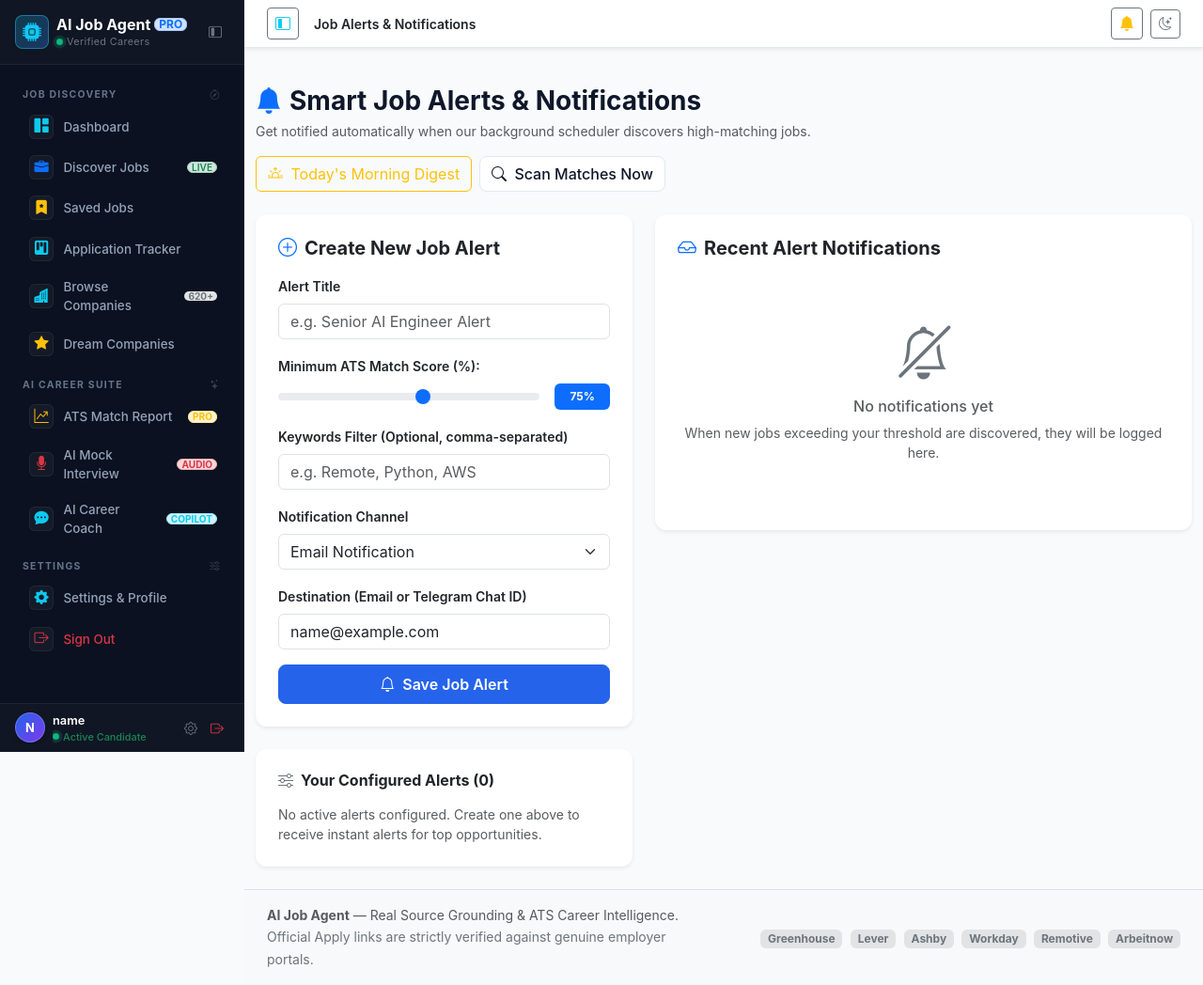
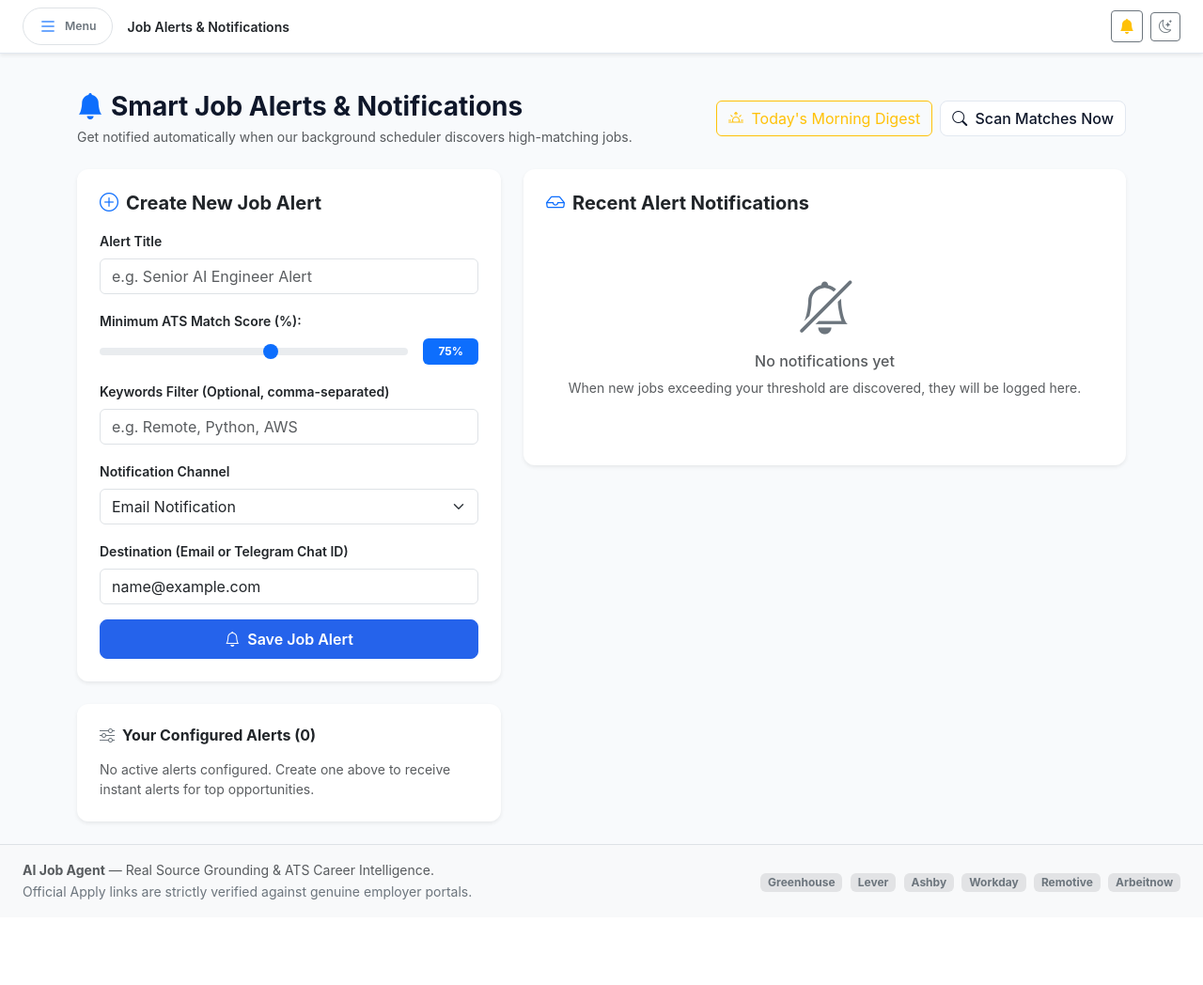
Before and after one commit to Vishnu-Sai-bit/MockAI-Career-Agent, a Flask app: page /alerts in a window 1280 px wide. Shown: the whole page at 94% size. After the commit the page ends 957 px from the top, so only its background shows below. Run offline with Flask 3, Linux system fonts and the light colour scheme; the visitor is signed in with stand-in values (Sample User, id 1); data that the repository does not hold is empty.

Commit message:
Convert sidebar to hidden slide-out offcanvas menu, remove active resume widget and text badges

```diff
--- a/static/css/style.css
+++ b/static/css/style.css
@@ -191,50 +191,22 @@ body {
     border-color: rgba(255, 255, 255, 0.06) !important;
 }
 
-/* Desktop layout: Persistent Fixed Sidebar */
-@media (min-width: 992px) {
-    #appSidebar {
-        position: fixed !important;
-        top: 0;
-        bottom: 0;
-        left: 0;
-        width: 260px !important;
-        z-index: 1040;
-        transform: none !important;
-        visibility: visible !important;
-    }
-
-    .app-main-wrapper {
-        margin-left: 260px;
-        min-height: 100vh;
-        display: flex;
-        flex-direction: column;
-        transition: margin-left 0.25s ease;
-    }
-
-    body.sidebar-collapsed #appSidebar {
-        transform: translateX(-100%) !important;
-    }
-
-    body.sidebar-collapsed .app-main-wrapper,
-    body.landing-mode .app-main-wrapper,
-    body.auth-mode .app-main-wrapper {
-        margin-left: 0 !important;
-    }
+/* Slide-Over Drawer Navigation Menu (Hidden by default, slides out when clicking Menu) */
+#appSidebar.offcanvas {
+    width: 290px !important;
+    max-width: 85vw;
+    background: linear-gradient(180deg, #090e1a 0%, #0d1527 50%, #070b14 100%) !important;
+    border-right: 1px solid rgba(255, 255, 255, 0.08) !important;
+    box-shadow: 4px 0 35px rgba(0, 0, 0, 0.55);
+    z-index: 1060;
 }
 
-/* Mobile layout: Offcanvas Slide-over */
-@media (max-width: 991.98px) {
-    #appSidebar {
-        width: 280px !important;
-    }
-
-    .app-main-wrapper {
-        margin-left: 0 !important;
-        min-height: 100vh;
-        display: flex;
-        flex-direction: column;
-    }
+.app-main-wrapper {
+    margin-left: 0 !important;
+    width: 100%;
+    min-height: 100vh;
+    display: flex;
+    flex-direction: column;
 }
 
 /* App Topbar (Header without duplicate menu items) */
--- a/templates/base.html
+++ b/templates/base.html
@@ -23,55 +23,27 @@
 </head>
 <body class="app-body {% if request.endpoint == 'dashboard.index' %}landing-mode{% elif request.endpoint in ['auth.login', 'auth.register'] %}auth-mode{% endif %}">
     {% if request.endpoint != 'dashboard.index' and request.endpoint not in ['auth.login', 'auth.register'] %}
-    <!-- 1. Dedicated App Navigation Sidebar (Permanent on Desktop, Offcanvas on Mobile) -->
-    <aside class="offcanvas-lg offcanvas-start d-flex flex-column" tabindex="-1" id="appSidebar" aria-labelledby="appSidebarLabel">
-        <!-- Sidebar Brand Header -->
+    <!-- 1. Dedicated Slide-Over App Navigation Menu (Hidden by default, slides out when clicked) -->
+    <aside class="offcanvas offcanvas-start d-flex flex-column" tabindex="-1" id="appSidebar" aria-labelledby="appSidebarLabel">
+        <!-- Sidebar Brand Header with Close Button -->
         <div class="sidebar-header d-flex align-items-center justify-content-between px-3 py-3 border-bottom border-secondary border-opacity-10">
             <a class="sidebar-brand d-flex align-items-center gap-2 text-decoration-none" href="{{ url_for('dashboard.index') }}">
                 <div class="brand-icon-box rounded-3 d-flex align-items-center justify-content-center shadow-sm">
                     <i class="bi bi-cpu-fill fs-5 text-info"></i>
                 </div>
                 <div class="d-flex flex-column">
-                    <div class="d-flex align-items-center gap-1">
-                        <span class="brand-text fw-bold text-white fs-6 lh-sm">AI Job Agent</span>
-                        <span class="badge bg-primary-subtle text-primary border border-primary-subtle px-1 py-0 fs-9">PRO</span>
-                    </div>
+                    <span class="brand-text fw-bold text-white fs-6 lh-sm">AI Job Agent</span>
                     <span class="brand-subtext text-secondary d-flex align-items-center gap-1" style="font-size: 0.68rem; letter-spacing: 0.02rem;">
                         <span class="status-pulse-dot"></span> Verified Careers
                     </span>
                 </div>
             </a>
-            <div class="d-flex align-items-center gap-1">
-                <button type="button" class="btn btn-sm btn-link text-secondary p-0 d-none d-lg-flex align-items-center justify-content-center sidebar-collapse-trigger" title="Collapse Sidebar" style="width: 28px; height: 28px; border-radius: 6px;">
-                    <i class="bi bi-layout-sidebar-inset text-secondary"></i>
-                </button>
-                <button type="button" class="btn-close btn-close-white d-lg-none" data-bs-dismiss="offcanvas" data-bs-target="#appSidebar" aria-label="Close"></button>
-            </div>
+            <button type="button" class="btn-close btn-close-white" data-bs-dismiss="offcanvas" data-bs-target="#appSidebar" aria-label="Close"></button>
         </div>
 
-        <!-- Sidebar Navigation Body (Clean, Structured, Interactive) -->
-        <div class="sidebar-body px-3 py-2 overflow-y-auto flex-grow-1">
+        <!-- Sidebar Navigation Body (Clean, Uncluttered Menu) -->
+        <div class="sidebar-body px-3 py-3 overflow-y-auto flex-grow-1">
             {% if current_user.is_authenticated %}
-                <!-- Active Resume & ATS Quick Status (if active resume exists) -->
-                {% set active_resume = current_user.get_active_resume() %}
-                {% if active_resume %}
-                    <a href="{{ url_for('ats.ats_report') }}" class="sidebar-resume-card text-decoration-none d-block p-2 rounded-3 mb-3 border border-secondary border-opacity-15" title="View ATS Score & Match Intelligence">
-                        <div class="d-flex justify-content-between align-items-center mb-1">
-                            <span class="fs-9 text-secondary fw-semibold text-uppercase letter-spacing-1">
-                                <i class="bi bi-file-earmark-check-fill text-info me-1"></i>Active Resume
-                            </span>
-                            {% if active_resume.ats_quality_score %}
-                                <span class="badge bg-success-subtle text-success border border-success-subtle py-0 px-1 fs-9 fw-bold">
-                                    {{ active_resume.ats_quality_score|round(0)|int }}% ATS
-                                </span>
-                            {% endif %}
-                        </div>
-                        <div class="small fw-semibold text-white text-truncate">
-                            {{ active_resume.profile_title or active_resume.target_role or 'Primary Candidate Resume' }}
-                        </div>
-                    </a>
-                {% endif %}
-
                 <!-- Section 1: Job Discovery -->
                 <div class="sidebar-heading text-uppercase px-2 d-flex align-items-center justify-content-between">
                     <span>Job Discovery</span>
@@ -88,44 +60,30 @@
                         <a class="sidebar-link {% if request.endpoint == 'jobs.list_jobs' or request.endpoint == 'jobs.job_details' %}active{% endif %}" href="{{ url_for('jobs.list_jobs') }}">
                             <span class="sidebar-icon-box"><i class="bi bi-briefcase-fill text-primary"></i></span>
                             <span>Discover Jobs</span>
-                            <span class="badge bg-success-subtle text-success border border-success-subtle py-0 px-1 ms-auto fs-9 fw-semibold">LIVE</span>
                         </a>
                     </li>
                     <li class="nav-item">
                         <a class="sidebar-link {% if request.endpoint == 'jobs.saved_jobs' %}active{% endif %}" href="{{ url_for('jobs.saved_jobs') }}">
                             <span class="sidebar-icon-box"><i class="bi bi-bookmark-star-fill text-warning"></i></span>
                             <span>Saved Jobs</span>
-                            {% set saved_cnt = current_user.saved_jobs.count() %}
-                            {% if saved_cnt > 0 %}
-                                <span class="badge rounded-pill bg-warning-subtle text-warning border border-warning-subtle ms-auto py-0 px-2 fs-9 font-monospace">{{ saved_cnt }}</span>
-                            {% endif %}
                         </a>
                     </li>
                     <li class="nav-item">
                         <a class="sidebar-link {% if 'application' in request.endpoint %}active{% endif %}" href="{{ url_for('applications.list_applications') }}">
                             <span class="sidebar-icon-box"><i class="bi bi-kanban-fill text-info"></i></span>
                             <span>Application Tracker</span>
-                            {% set app_cnt = current_user.applications.count() %}
-                            {% if app_cnt > 0 %}
-                                <span class="badge rounded-pill bg-primary-subtle text-primary border border-primary-subtle ms-auto py-0 px-2 fs-9 font-monospace">{{ app_cnt }}</span>
-                            {% endif %}
                         </a>
                     </li>
                     <li class="nav-item">
                         <a class="sidebar-link {% if 'companies' in request.endpoint %}active{% endif %}" href="{{ url_for('jobs.list_companies') }}">
                             <span class="sidebar-icon-box"><i class="bi bi-buildings-fill text-info"></i></span>
                             <span>Browse Companies</span>
-                            <span class="badge bg-secondary-subtle text-secondary py-0 px-1 ms-auto fs-9">620+</span>
                         </a>
                     </li>
                     <li class="nav-item">
                         <a class="sidebar-link {% if 'watchlist' in request.endpoint %}active{% endif %}" href="{{ url_for('watchlist.view_watchlist') }}">
                             <span class="sidebar-icon-box"><i class="bi bi-star-fill text-warning"></i></span>
                             <span>Dream Companies</span>
-                            {% set dream_cnt = current_user.dream_companies.count() %}
-                            {% if dream_cnt > 0 %}
-                                <span class="badge rounded-pill bg-warning-subtle text-warning border border-warning-subtle ms-auto py-0 px-2 fs-9 font-monospace">{{ dream_cnt }}</span>
-                            {% endif %}
                         </a>
                     </li>
                 </ul>
@@ -140,21 +98,18 @@
                         <a class="sidebar-link {% if 'ats' in request.endpoint %}active{% endif %}" href="{{ url_for('ats.ats_report') }}">
                             <span class="sidebar-icon-box"><i class="bi bi-graph-up-arrow text-warning"></i></span>
                             <span>ATS Match Report</span>
-                            <span class="badge bg-warning-subtle text-warning border border-warning-subtle py-0 px-1 ms-auto fs-9">PRO</span>
                         </a>
                     </li>
                     <li class="nav-item">
                         <a class="sidebar-link {% if 'interview' in request.endpoint %}active{% endif %}" href="{{ url_for('interview.interview_hub') }}">
                             <span class="sidebar-icon-box"><i class="bi bi-mic-fill text-danger"></i></span>
                             <span>AI Mock Interview</span>
-                            <span class="badge bg-danger-subtle text-danger border border-danger-subtle py-0 px-1 ms-auto fs-9">AUDIO</span>
                         </a>
                     </li>
                     <li class="nav-item">
                         <a class="sidebar-link {% if 'assistant' in request.endpoint %}active{% endif %}" href="{{ url_for('assistant.chat_view') }}">
                             <span class="sidebar-icon-box"><i class="bi bi-chat-dots-fill text-info"></i></span>
                             <span>AI Career Coach</span>
-                            <span class="badge bg-info-subtle text-info border border-info-subtle py-0 px-1 ms-auto fs-9">COPILOT</span>
                         </a>
                     </li>
                 </ul>
@@ -243,9 +198,10 @@
                     <span class="fw-bold text-body fs-6">AI Job Agent</span>
                 </a>
                 {% else %}
-                <!-- Hamburger Button (Toggles sidebar on mobile / collapses on desktop) -->
-                <button class="btn btn-sm btn-outline-secondary border-secondary d-flex align-items-center px-2 py-1" type="button" data-bs-toggle="offcanvas" data-bs-target="#appSidebar" aria-controls="appSidebar" id="sidebarToggleBtn" title="Toggle Navigation Menu">
-                    <i class="bi bi-layout-sidebar-inset fs-6 text-info"></i>
+                <!-- Menu Button (Opens slide-out menu drawer) -->
+                <button class="btn btn-sm btn-outline-secondary d-flex align-items-center gap-2 px-3 py-1-5 rounded-pill shadow-xs border" type="button" data-bs-toggle="offcanvas" data-bs-target="#appSidebar" aria-controls="appSidebar" id="sidebarToggleBtn" title="Open Navigation Menu">
+                    <i class="bi bi-list fs-5 text-primary"></i>
+                    <span class="fw-semibold small">Menu</span>
                 </button>
                 <div class="d-none d-md-flex align-items-center gap-2 ms-2 text-muted small">
                     <span class="fw-semibold text-body">
@@ -423,22 +379,16 @@
             });
         });
 
-        // Desktop sidebar toggle / collapse
-        document.querySelectorAll('#sidebarToggleBtn, .sidebar-collapse-trigger').forEach(btn => {
-            btn.addEventListener('click', function(e) {
-                if (window.innerWidth >= 992) {
-                    e.preventDefault();
-                    e.stopPropagation();
-                    document.body.classList.toggle('sidebar-collapsed');
-                    localStorage.setItem('sidebar-collapsed', document.body.classList.contains('sidebar-collapsed') ? 'true' : 'false');
+        // Automatically close offcanvas menu when clicking any sidebar link on mobile/desktop
+        document.querySelectorAll('#appSidebar .sidebar-link').forEach(link => {
+            link.addEventListener('click', function() {
+                const offcanvasEl = document.getElementById('appSidebar');
+                if (offcanvasEl) {
+                    const bsOffcanvas = bootstrap.Offcanvas.getInstance(offcanvasEl);
+                    if (bsOffcanvas) bsOffcanvas.hide();
                 }
             });
         });
-
-        // Restore desktop sidebar collapsed state if previously set
-        if (window.innerWidth >= 992 && localStorage.getItem('sidebar-collapsed') === 'true') {
-            document.body.classList.add('sidebar-collapsed');
-        }
     })();
     </script>
     {% block extra_js %}{% endblock %}
```
